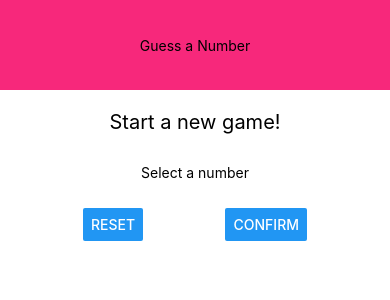
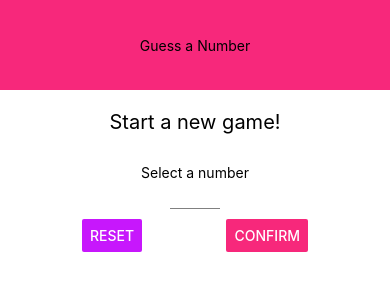
Before and after one commit to akraich/simple-guess-number-rn-app, a React Native app: screen / in a window 390 px wide. Shown: the top 300 px of the page. Built offline with nearby package versions, Linux system fonts and the light colour scheme.

Commit message:
Refactoring code, more styling: extracting the Card and Input components

```diff
--- /dev/null
+++ b/components/Card.js
@@ -0,0 +1,22 @@
+import React from "react";
+
+import { View, StyleSheet } from "react-native";
+
+const card = props => (
+  <View style={{ ...styles.card, ...props.style }}>{props.children}</View>
+);
+
+const styles = StyleSheet.create({
+  card: {
+    // shadowColor: "black",
+    // shadowRadius: 6,
+    // shadowOffset: { width: 0, height: 2 },
+    // shadowOpacity: 0.26,
+    elevation: 5,
+    backgroundColor: "white",
+    padding: 20,
+    borderRadius: 10
+  }
+});
+
+export default card;
--- a/components/Header.js
+++ b/components/Header.js
@@ -1,6 +1,8 @@
 import React from "react";
 
 import { View, Text, StyleSheet } from "react-native";
+
+import Colors from "../constants/colors";
 
 const header = props => (
   <View style={styles.header}>
@@ -15,7 +17,7 @@
     padding: 36,
     alignItems: "center",
     justifyContent: "center",
-    backgroundColor: "#f7287b"
+    backgroundColor: Colors.primary
   },
   headerTitle: {
     color: "black"
--- /dev/null
+++ b/components/Input.js
@@ -0,0 +1,17 @@
+import React from "react";
+
+import { TextInput, StyleSheet } from "react-native";
+
+const input = props => (
+  <TextInput {...props} style={{ ...styles.input, ...props.style }} />
+);
+
+const styles = StyleSheet.create({
+  input: {
+    borderBottomColor: "grey",
+    borderBottomWidth: 1,
+    marginVertical: 10
+  }
+});
+
+export default input;
--- /dev/null
+++ b/constants/colors.js
@@ -0,0 +1,4 @@
+export default {
+  primary: "#f7287b",
+  secondary: "#c717fc"
+};
--- a/screens/StartGameScreen.js
+++ b/screens/StartGameScreen.js
@@ -2,17 +2,32 @@
 
 import { View, Text, StyleSheet, TextInput, Button } from "react-native";
 
+import Card from "../components/Card";
+import Input from "../components/Input";
+
+import Colors from "../constants/colors";
+
 const startGameScreen = props => (
   <View style={styles.screen}>
     <Text style={styles.title}>Start a new game!</Text>
-    <View style={styles.inputContainer}>
+    <Card style={styles.inputContainer}>
       <Text>Select a number</Text>
-      <TextInput />
+      <Input style={styles.input} keyboardType="number-pad" maxLength={2} />
       <View style={styles.buttonContainer}>
-        <Button title="Reset" onPress={() => {}} />
-        <Button title="Confirm" onPress={() => {}} />
+        <Button
+          style={styles.button}
+          title="Reset"
+          onPress={() => {}}
+          color={Colors.secondary}
+        />
+        <Button
+          style={styles.button}
+          title="Confirm"
+          onPress={() => {}}
+          color={Colors.primary}
+        />
       </View>
-    </View>
+    </Card>
   </View>
 );
 
@@ -29,22 +44,20 @@
   inputContainer: {
     width: 300,
     maxWidth: "80%",
-    alignItems: "center",
-    // shadowColor: "black",
-    // shadowRadius: 6,
-    // shadowOffset: { width: 0, height: 2 },
-    // shadowOpacity: 0.26,
-    elevation: 5,
-    backgroundColor: "white",
-    padding: 20,
-    borderRadius: 10
+    alignItems: "center"
   },
   buttonContainer: {
     flexDirection: "row",
     width: "100%",
-    marginVertical: 10,
     justifyContent: "space-between",
-    paddingHorizontal: 16
+    paddingHorizontal: 15
+  },
+  button: {
+    width: 100
+  },
+  input: {
+    width: 50,
+    textAlign: "center"
   }
 });
 
```
